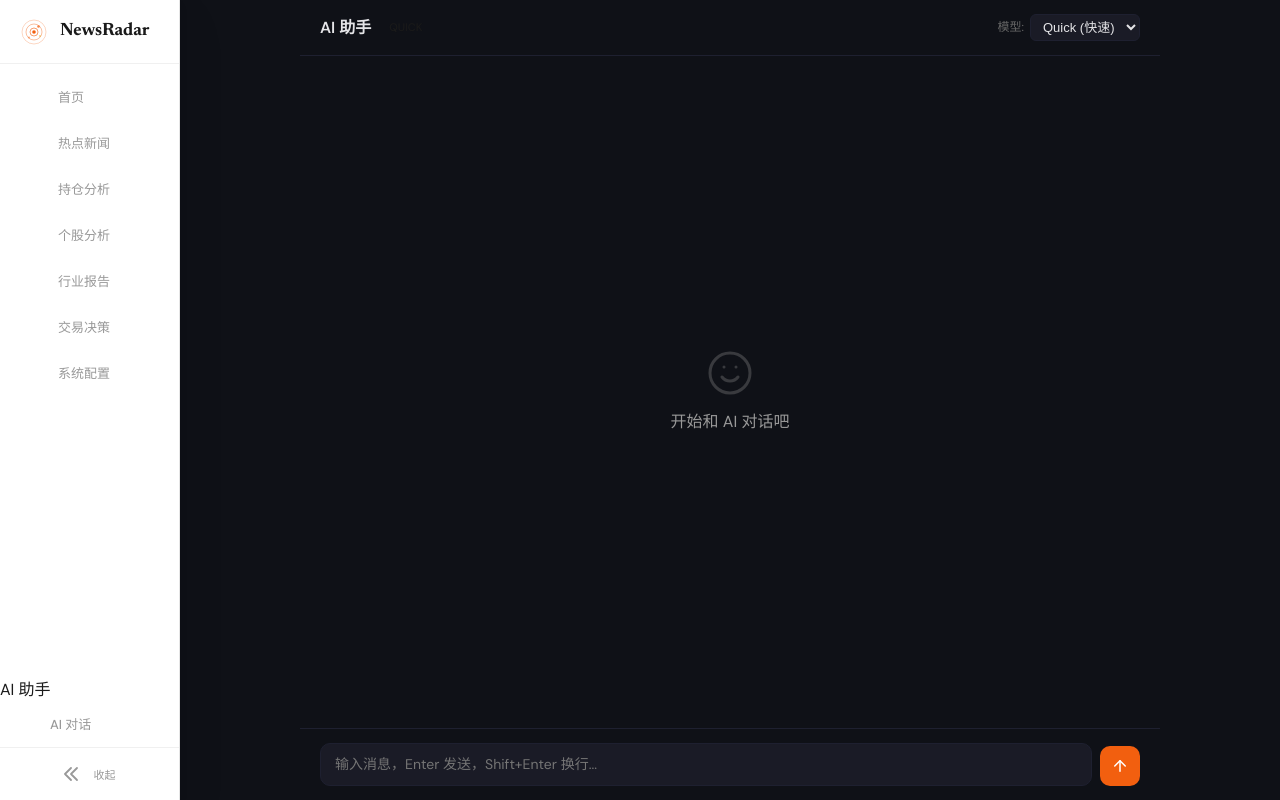
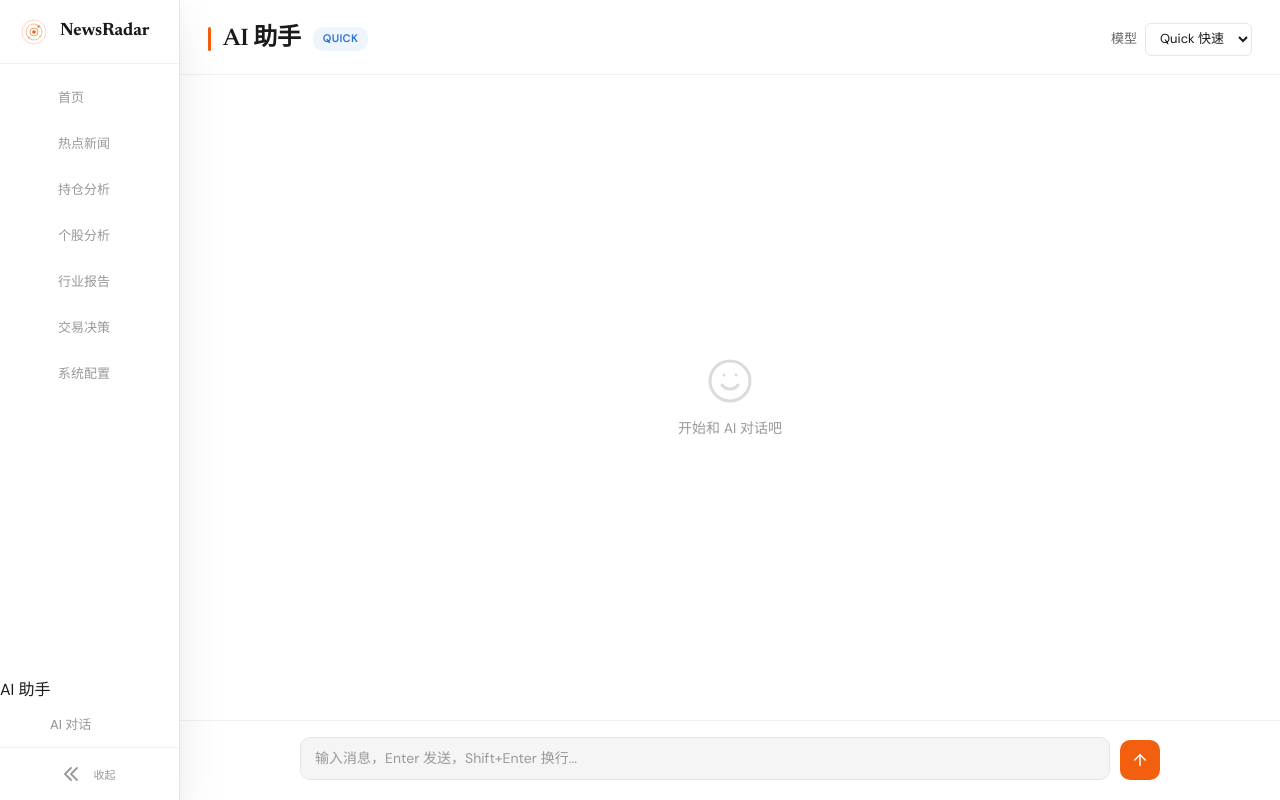
Before and after one commit to llianc62/NewsRadar, a Python web app: template web/templates/pages/agent_chat.html in a window 1280 px wide. Run offline with Jinja, Linux system fonts and the light colour scheme; the template is opened without the code that fills it, so the values that code supplies are empty.

Commit message:
fix: align agent chat UI with app design system (light theme + app-main layout)

```diff
--- a/web/static/css/agent_chat.css
+++ b/web/static/css/agent_chat.css
@@ -1,20 +1,13 @@
-/* Agent Chat — editorial dark theme matching NewsRadar */
+/* Agent Chat — matches NewsRadar v8 editorial design system (light theme) */
 
-.agent-main {
+/* ── Layout ── 嵌入 .app-main，占满侧栏右侧空间 */
+.chat-container {
   flex: 1;
   display: flex;
   flex-direction: column;
-  height: 100vh;
-  background: var(--bg-primary, #0f1117);
-}
-
-.chat-container {
-  display: flex;
-  flex-direction: column;
   height: 100%;
-  max-width: 860px;
-  margin: 0 auto;
-  width: 100%;
+  min-width: 0;                 /* 允许收缩，避免撑破 flex 布局 */
+  background: var(--bg);
 }
 
 /* ── Header ── */
@@ -22,71 +15,94 @@
   display: flex;
   align-items: center;
   justify-content: space-between;
-  padding: 14px 20px;
-  border-bottom: 1px solid var(--border-color, #1e2030);
+  padding: 20px 28px 16px 28px;
+  border-bottom: 1px solid var(--border-light);
   flex-shrink: 0;
 }
 
 .chat-header-left {
   display: flex;
   align-items: center;
-  gap: 10px;
+  gap: 12px;
 }
 
 .chat-title {
-  font-size: 16px;
+  font-family: 'Newsreader', serif;
+  font-size: 24px;
   font-weight: 600;
-  color: var(--text-primary, #e4e4e7);
+  color: var(--text);
+  letter-spacing: -0.3px;
   margin: 0;
 }
 
 .chat-model-badge {
   font-size: 11px;
-  padding: 2px 8px;
+  font-weight: 600;
+  padding: 3px 10px;
   border-radius: 10px;
-  font-weight: 500;
   text-transform: uppercase;
+  letter-spacing: 0.3px;
 }
 
 .chat-model-badge.quick {
-  background: rgba(56, 189, 248, 0.15);
-  color: #38bdf8;
+  background: var(--blue-light);
+  color: var(--blue);
 }
 
 .chat-model-badge.deep {
-  background: rgba(167, 139, 250, 0.15);
-  color: #a78bfa;
+  background: var(--purple-light);
+  color: var(--purple);
 }
 
 .model-switch {
   display: flex;
   align-items: center;
-  gap: 6px;
+  gap: 8px;
 }
 
 .model-label {
-  font-size: 12px;
-  color: var(--text-secondary, #71717a);
+  font-size: 13px;
+  color: var(--text-secondary);
 }
 
 .model-select {
-  background: var(--bg-secondary, #1a1b26);
-  color: var(--text-primary, #e4e4e7);
-  border: 1px solid var(--border-color, #1e2030);
-  border-radius: 6px;
-  padding: 4px 8px;
+  background: var(--surface);
+  color: var(--text);
+  border: 1px solid var(--border);
+  border-radius: var(--radius-sm);
+  padding: 6px 10px;
   font-size: 13px;
+  font-family: inherit;
   cursor: pointer;
+  transition: border-color var(--duration-fast) var(--ease-out-expo);
+}
+
+.model-select:hover {
+  border-color: var(--accent);
+}
+
+.model-select:focus {
+  outline: none;
+  border-color: var(--accent);
 }
 
 /* ── Messages ── */
 .chat-messages {
   flex: 1;
   overflow-y: auto;
-  padding: 20px;
+  overflow-x: hidden;
+  padding: 24px 28px;
   display: flex;
   flex-direction: column;
   gap: 16px;
+  scroll-behavior: smooth;
+}
+
+.chat-messages::-webkit-scrollbar { width: 5px; }
+.chat-messages::-webkit-scrollbar-track { background: transparent; }
+.chat-messages::-webkit-scrollbar-thumb {
+  background: var(--border);
+  border-radius: 10px;
 }
 
 .chat-empty {
@@ -95,14 +111,14 @@
   flex-direction: column;
   align-items: center;
   justify-content: center;
-  color: var(--text-muted, #52525b);
+  color: var(--text-muted);
   gap: 12px;
 }
 
 .chat-empty-icon {
   width: 48px;
   height: 48px;
-  opacity: 0.3;
+  opacity: 0.35;
 }
 
 .chat-empty-icon svg {
@@ -110,9 +126,20 @@
   height: 100%;
 }
 
+.chat-empty p {
+  font-size: 14px;
+}
+
+/* ── Chat Bubbles ── */
 .chat-bubble {
   display: flex;
   max-width: 80%;
+  animation: bubble-in var(--duration-normal) var(--ease-out-expo);
+}
+
+@keyframes bubble-in {
+  from { opacity: 0; transform: translateY(6px); }
+  to   { opacity: 1; transform: translateY(0); }
 }
 
 .chat-bubble.user {
@@ -125,32 +152,33 @@
 
 .chat-bubble.error {
   align-self: center;
+  max-width: 90%;
 }
 
 .chat-bubble .bubble-content {
   padding: 10px 14px;
-  border-radius: 12px;
+  border-radius: var(--radius);
   font-size: 14px;
   line-height: 1.6;
   word-break: break-word;
 }
 
 .chat-bubble.user .bubble-content {
-  background: var(--accent, #f25f0f);
+  background: var(--accent);
   color: #fff;
   border-bottom-right-radius: 4px;
 }
 
 .chat-bubble.assistant .bubble-content {
-  background: var(--bg-secondary, #1a1b26);
-  color: var(--text-primary, #e4e4e7);
-  border: 1px solid var(--border-color, #1e2030);
+  background: var(--bg-warm);
+  color: var(--text);
+  border: 1px solid var(--border-light);
   border-bottom-left-radius: 4px;
 }
 
 .chat-bubble.error .bubble-content {
-  background: rgba(239, 68, 68, 0.1);
-  color: #ef4444;
+  background: var(--red-light);
+  color: var(--red);
   font-size: 13px;
 }
 
@@ -158,92 +186,131 @@
 .chat-bubble.assistant .bubble-content p { margin: 0 0 8px; }
 .chat-bubble.assistant .bubble-content p:last-child { margin: 0; }
 .chat-bubble.assistant .bubble-content pre {
-  background: rgba(0,0,0,0.3);
-  border-radius: 6px;
+  background: var(--bg-warm);
+  border: 1px solid var(--border-light);
+  border-radius: var(--radius-sm);
   padding: 12px;
   overflow-x: auto;
   font-size: 13px;
+  margin: 8px 0;
 }
 .chat-bubble.assistant .bubble-content code {
   font-family: 'JetBrains Mono', 'Fira Code', monospace;
   font-size: 13px;
 }
+.chat-bubble.assistant .bubble-content :not(pre) > code {
+  background: var(--bg-warm);
+  padding: 2px 6px;
+  border-radius: 4px;
+  font-size: 12.5px;
+}
 .chat-bubble.assistant .bubble-content table {
   border-collapse: collapse;
   width: 100%;
   margin: 8px 0;
+  font-size: 13px;
 }
 .chat-bubble.assistant .bubble-content th,
 .chat-bubble.assistant .bubble-content td {
-  border: 1px solid var(--border-color, #1e2030);
+  border: 1px solid var(--border);
   padding: 6px 10px;
   text-align: left;
 }
+.chat-bubble.assistant .bubble-content th {
+  background: var(--bg-warm);
+  font-weight: 600;
+}
+.chat-bubble.assistant .bubble-content ul,
+.chat-bubble.assistant .bubble-content ol {
+  margin: 8px 0;
+  padding-left: 22px;
+}
+.chat-bubble.assistant .bubble-content li { margin: 2px 0; }
 
 /* ── Input Area ── */
 .chat-input-area {
-  padding: 14px 20px;
-  border-top: 1px solid var(--border-color, #1e2030);
+  padding: 16px 28px 20px 28px;
+  border-top: 1px solid var(--border-light);
   flex-shrink: 0;
+  background: var(--surface);
 }
 
 .chat-input-row {
   display: flex;
   align-items: flex-end;
-  gap: 8px;
+  gap: 10px;
+  max-width: 860px;
+  margin: 0 auto;
 }
 
 .chat-input {
   flex: 1;
-  background: var(--bg-secondary, #1a1b26);
-  border: 1px solid var(--border-color, #1e2030);
-  border-radius: 10px;
+  background: var(--bg-warm);
+  border: 1px solid var(--border);
+  border-radius: var(--radius);
   padding: 10px 14px;
-  color: var(--text-primary, #e4e4e7);
+  color: var(--text);
   font-size: 14px;
   font-family: inherit;
   resize: none;
   outline: none;
   line-height: 1.5;
   max-height: 150px;
+  transition: border-color var(--duration-fast) var(--ease-out-expo);
+}
+
+.chat-input::placeholder {
+  color: var(--text-muted);
 }
 
 .chat-input:focus {
-  border-color: var(--accent, #f25f0f);
+  border-color: var(--accent);
+  background: var(--surface);
+}
+
+.chat-input:disabled {
+  opacity: 0.6;
+  cursor: not-allowed;
 }
 
 .send-btn, .stop-btn {
   width: 40px;
   height: 40px;
-  border-radius: 10px;
+  border-radius: var(--radius);
   border: none;
   cursor: pointer;
   display: flex;
   align-items: center;
   justify-content: center;
   flex-shrink: 0;
-  transition: background 0.15s;
+  transition: background var(--duration-fast) var(--ease-out-expo),
+              transform var(--duration-fast) var(--ease-out-expo);
 }
 
 .send-btn {
-  background: var(--accent, #f25f0f);
+  background: var(--accent);
   color: #fff;
 }
 
 .send-btn:hover {
-  background: #e0550a;
+  background: var(--accent-hover);
+  transform: translateY(-1px);
+}
+
+.send-btn:active {
+  transform: translateY(0);
 }
 
 .stop-btn {
-  background: var(--bg-secondary, #1a1b26);
-  color: var(--text-primary, #e4e4e7);
-  border: 1px solid var(--border-color, #1e2030);
+  background: var(--surface);
+  color: var(--text-secondary);
+  border: 1px solid var(--border);
 }
 
 .stop-btn:hover {
-  background: rgba(239, 68, 68, 0.15);
-  border-color: #ef4444;
-  color: #ef4444;
+  background: var(--red-light);
+  border-color: var(--red);
+  color: var(--red);
 }
 
 .send-btn svg, .stop-btn svg {
--- a/web/templates/pages/agent_chat.html
+++ b/web/templates/pages/agent_chat.html
@@ -4,19 +4,20 @@
 <link rel="stylesheet" href="/static/css/agent_chat.css">
 {% endblock %}
 {% block content %}
-<main class="agent-main">
+<div class="app-main">
   <div class="chat-container">
     <div class="chat-header">
       <div class="chat-header-left">
-        <h2 class="chat-title">AI 助手</h2>
-        <span class="chat-model-badge" id="model-badge">quick</span>
+        <div class="section-header-line"></div>
+        <h1 class="chat-title">AI 助手</h1>
+        <span class="chat-model-badge quick" id="model-badge">quick</span>
       </div>
       <div class="chat-header-right">
         <label class="model-switch">
-          <span class="model-label">模型:</span>
+          <span class="model-label">模型</span>
           <select id="model-select" class="model-select">
-            <option value="quick" selected>Quick (快速)</option>
-            <option value="deep">Deep (深度)</option>
+            <option value="quick" selected>Quick 快速</option>
+            <option value="deep">Deep 深度</option>
           </select>
         </label>
       </div>
@@ -48,7 +49,7 @@
       </div>
     </div>
   </div>
-</main>
+</div>
 
 <script src="https://cdn.jsdelivr.net/npm/marked/marked.min.js"></script>
 <script>
@@ -113,10 +114,8 @@
 
   function appendToken(token) {
     if (!currentBubble) {
-      // 隐藏空状态
       var empty = messagesEl.querySelector('.chat-empty');
       if (empty) empty.remove();
-      // 创建新气泡
       currentBubble = document.createElement('div');
       currentBubble.className = 'chat-bubble assistant';
       currentBubble.innerHTML = '<div class="bubble-content"></div>';
@@ -149,7 +148,6 @@
   }
 
   function showNotification(notif) {
-    // 使用 base.html 中的 showAppToast 函数
     if (typeof window.showAppToast === 'function') {
       window.showAppToast(
         notif.title,
@@ -178,7 +176,6 @@
       return;
     }
 
-    // 确保有 session
     if (!sessionId) {
       createSession().then(function() {
         doSend(text);
@@ -226,7 +223,6 @@
 
   // ── 初始化 ──
   async function init() {
-    // 尝试获取已有 session
     try {
       var resp = await fetch('/api/agent/sessions?page=1&page_size=1');
       var data = await resp.json();
@@ -264,7 +260,6 @@
     }
   });
 
-  // 自动调整 textarea 高度
   inputEl.addEventListener('input', function() {
     this.style.height = 'auto';
     this.style.height = Math.min(this.scrollHeight, 150) + 'px';
```
